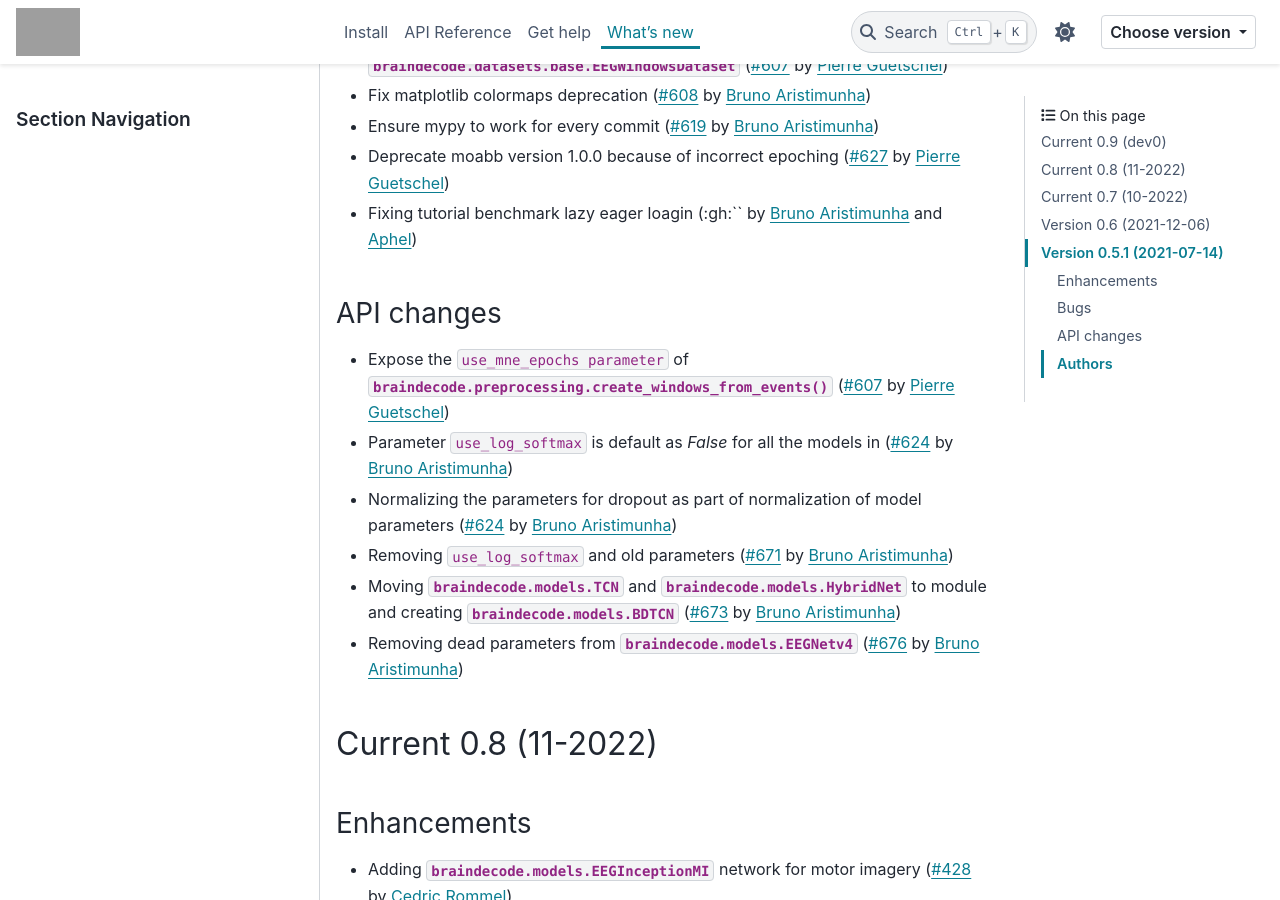
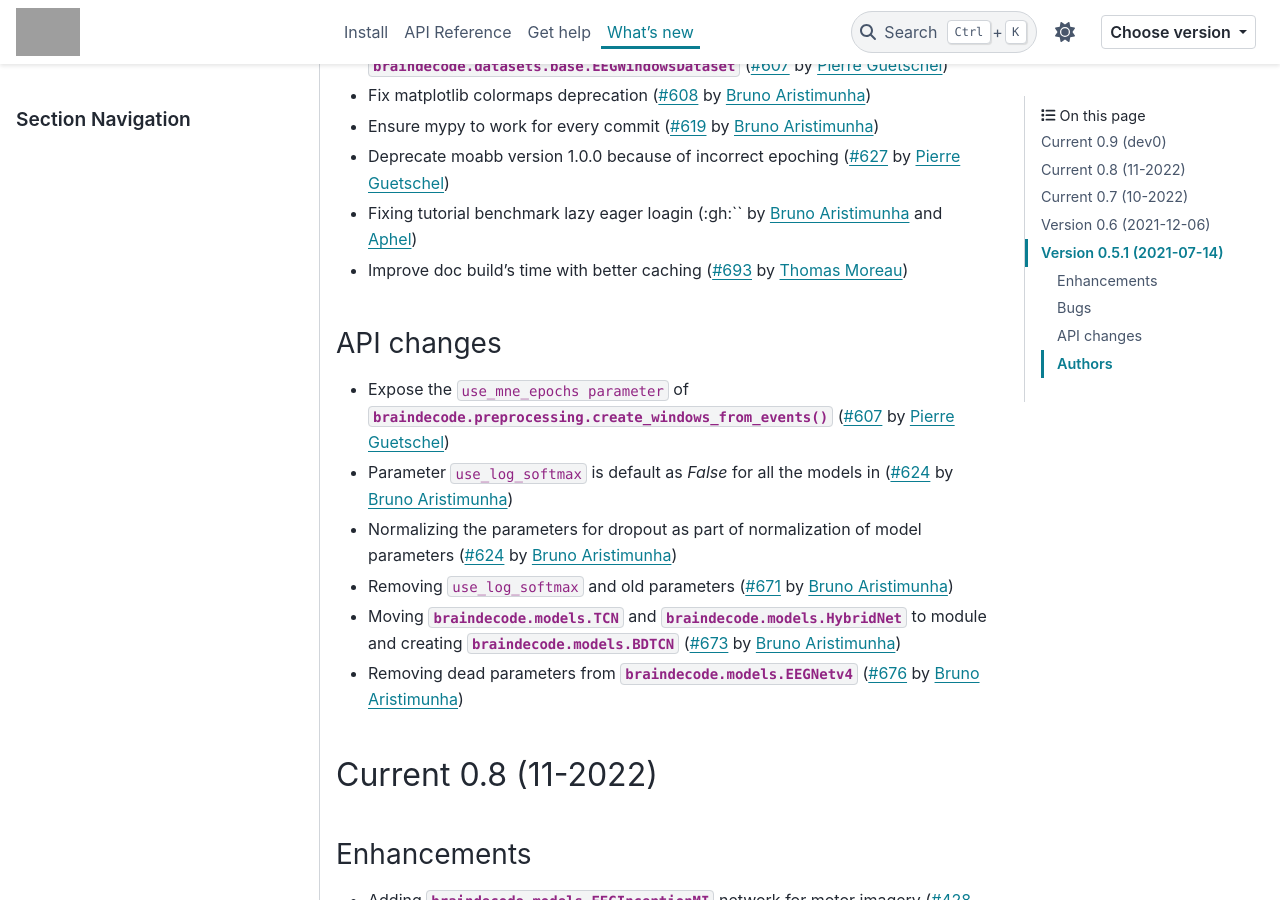
Before and after one commit to braindecode/braindecode, a Sphinx documentation site: the page built from docs/whats_new.rst, in a window 1280 px wide and 900 px high, scrolled down 2214 px. Built offline with Sphinx 7.4.7 and the PyData theme 0.15.4, drawn with Linux system fonts in a browser that asks for light colours; pages that are not in the unit, such as notebooks, are missing from menus; comment, search, counter and statistics services are not loaded; grey boxes are pictures that could not be loaded.

Commit message:
DOC add what's new entry

```diff
--- a/docs/whats_new.rst
+++ b/docs/whats_new.rst
@@ -74,6 +74,7 @@ Bugs
 - Ensure mypy to work for every commit (:gh:`619` by `Bruno Aristimunha`_)
 - Deprecate moabb version 1.0.0 because of incorrect epoching (:gh:`627` by `Pierre Guetschel`_)
 - Fixing tutorial benchmark lazy eager loagin (:gh:`` by `Bruno Aristimunha`_ and `Aphel`_)
+- Improve doc build's time with better caching (:gh:`693` by `Thomas Moreau`_)
 
 API changes
 ~~~~~~~~~~~
```
